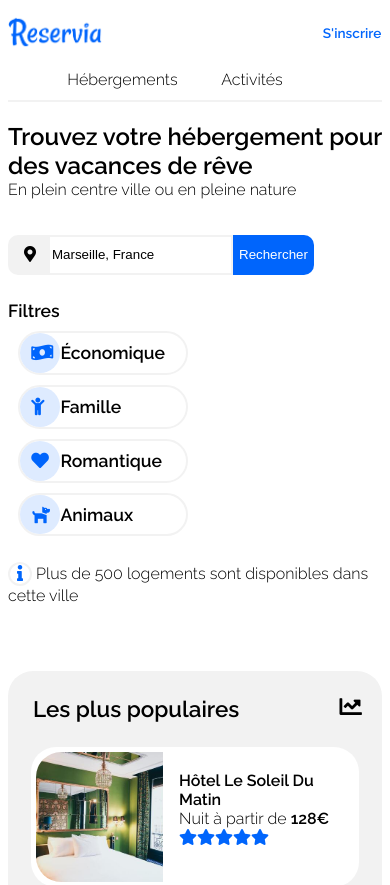
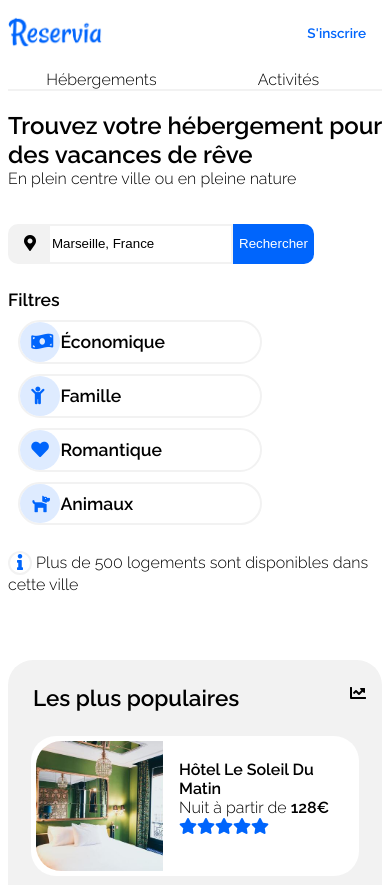
Before and after one commit to chrisdavid95/DavidChristian_1_01092020, a plain HTML site: page index.html in a window 390 px wide. Shown: the top 885 px of the page. Drawn offline with Linux system fonts and the light colour scheme.

Commit message:
refactor: correct smartphone viewport according to the model

```diff
--- a/index.html
+++ b/index.html
@@ -20,9 +20,9 @@
 			</div>
 
 			<nav class="menuNav">
-					<a href="#places">Hébergements</a>
-					<a href="#activity">Activités</a>
-					<a href="#">S'inscrire</a>
+					<a href="#places" id="hebergement">Hébergements</a>
+					<a href="#activity"id="activite">Activités</a>
+					<div><a href="#">S'inscrire</a></div>
 			</nav>
 		</header>
 
--- a/style.css
+++ b/style.css
@@ -6,7 +6,7 @@ a:visited{color:unset}
 a:hover{opacity:0.5}
 a{text-decoration:none;color:black}
 #logo>img{display:inherit;width:25%}
-.menuNav{align-items:center;font-weight:100}
+.menuNav{align-items:center;font-weight:100;display:flex}
 .menuNav a:focus {padding-top:27px;border-top:2px solid #0065FC;color:#0065FC}
 .menuNav a:last-child{font-weight:bold;color:#0065FC}
 .menuNav a:nth-of-type(3n+3){margin-right:0}
@@ -33,7 +33,7 @@ button{color:white;background-color:#0065FC;border-style:solid;border-width:0;bo
 #places{display:flex;justify-content:space-between}
 .places-results__container{display: inline-block;background-color:#F2F2F2;border-radius:25px;padding:10px;max-width:62%;flex-direction:row;justify-content:space-around;flex-wrap:wrap}
 .places-results__container--width{max-width:29%;vertical-align:top;flex-direction:column;position:relative}
-.fa-chart-line{position:absolute;right:20px}
+.fa-chart-line{position:absolute;right:1rem;font-size:1rem}
 .results__grid, .popular__grid{display:inline-block;text-align:left}
 .results{display:inline-block;border-radius:25px;background-color:white;padding:5px;margin:10px;width:235px;}
 .results__width-height-change{width:345px;height:130px;}
@@ -84,7 +84,7 @@ button{color:white;background-color:#0065FC;border-style:solid;border-width:0;bo
 #col1_row3 span{position:relative;left:-23%}
 #col2_row2 span{position:relative;left:-13%}
 #col2_row3 span{position:relative;left:-21%}
-#activity{display:flex;flex-direction:column;align-items:center;}
+#activity{display:flex;flex-direction:column;}
 .activity__grid{grid-template-columns:repeat(4,200px);grid-template-rows:repeat(1,170px);transform:scale(0.9);grid-gap:2%;display:inline-grid;justify-content:space-evenly}
 .results{margin:10px;width:28%}
 .results__photo--sizeXL{height:300px;}
@@ -96,15 +96,17 @@ button{color:white;background-color:#0065FC;border-style:solid;border-width:0;bo
 /****************************** SMARTPHONE **********************************/
 
 @media only screen and (max-width : 767px){
-header{display:unset;position:relative}
+#container{position:relative}
+header{display:unset}
 #logo{margin-bottom:1rem;}
 footer{margin-top:unset;padding:10px 20px;display:block;text-align:left}
-label{width:40%;display:block;margin:10px}
+label{width:60%;display:block;margin:10px}
 form{margin:auto;width:100%}
 .title--margin{margin:15px;text-align:left;font-size:140%}
-.menuNav{text-align:center;padding-bottom:11px;border-bottom:2px solid #F2F2F2}
-.menuNav a:last-child{position:absolute;top:15px;font-size:0.85rem}
-.menuNav a:focus{padding-bottom:11px;border-bottom:2px solid #0065FC;color:#0065FC;padding-top:0;border-top:none}
+.menuNav{text-align:center;border-bottom:2px solid #F2F2F2;display:flex}
+.menuNav a{display:inline-block;flex:1;flex-basis:50%;margin-right:0}
+.menuNav a:last-child{position:absolute;top:15px;right:1rem;font-size:0.85rem}
+#hebergement:focus, #activite:focus{border-bottom:2px solid #0065FC;color:#0065FC;padding-top:0;border-top:none}
 .menuNav__button--places, .menuNav__button--activity, .menuNav__button--registre{margin-right:unset;margin-left:55px}
 .menuNav__button--registre{position:absolute;bottom:175%;right:0%}.search{text-align:left}
 .searchBar{display:inline-flex}
@@ -121,5 +123,5 @@ form{margin:auto;width:100%}
 .results__sizeS{position:unset}
 .results__details--boxshadow{margin-bottom:8%}
 .results__photo--sizeXL, .results__photo--sizeL, .results__photo--sizeS{height:140px;}
-.activity__grid{display:flex;flex-direction:column;text-align:center}
+.activity__grid{display:flex;flex-direction:column;text-align:left}
 }
```
